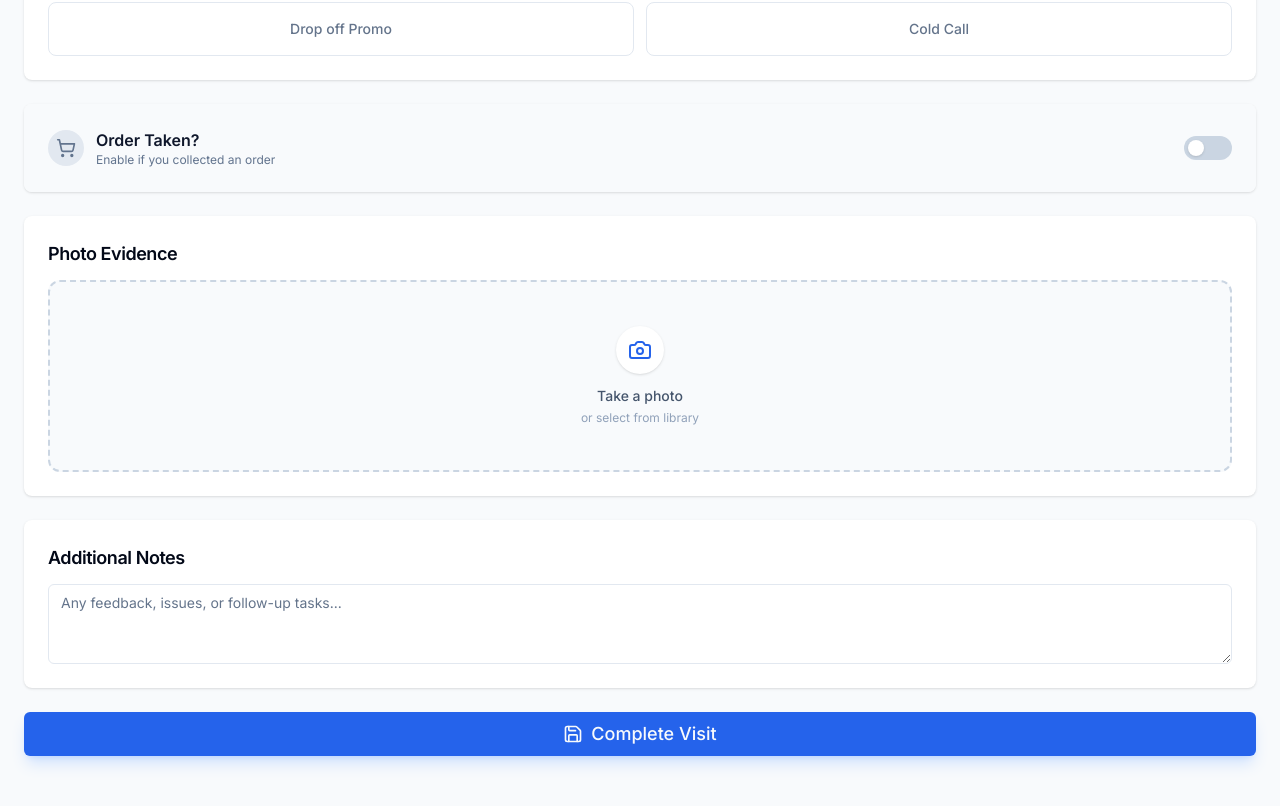
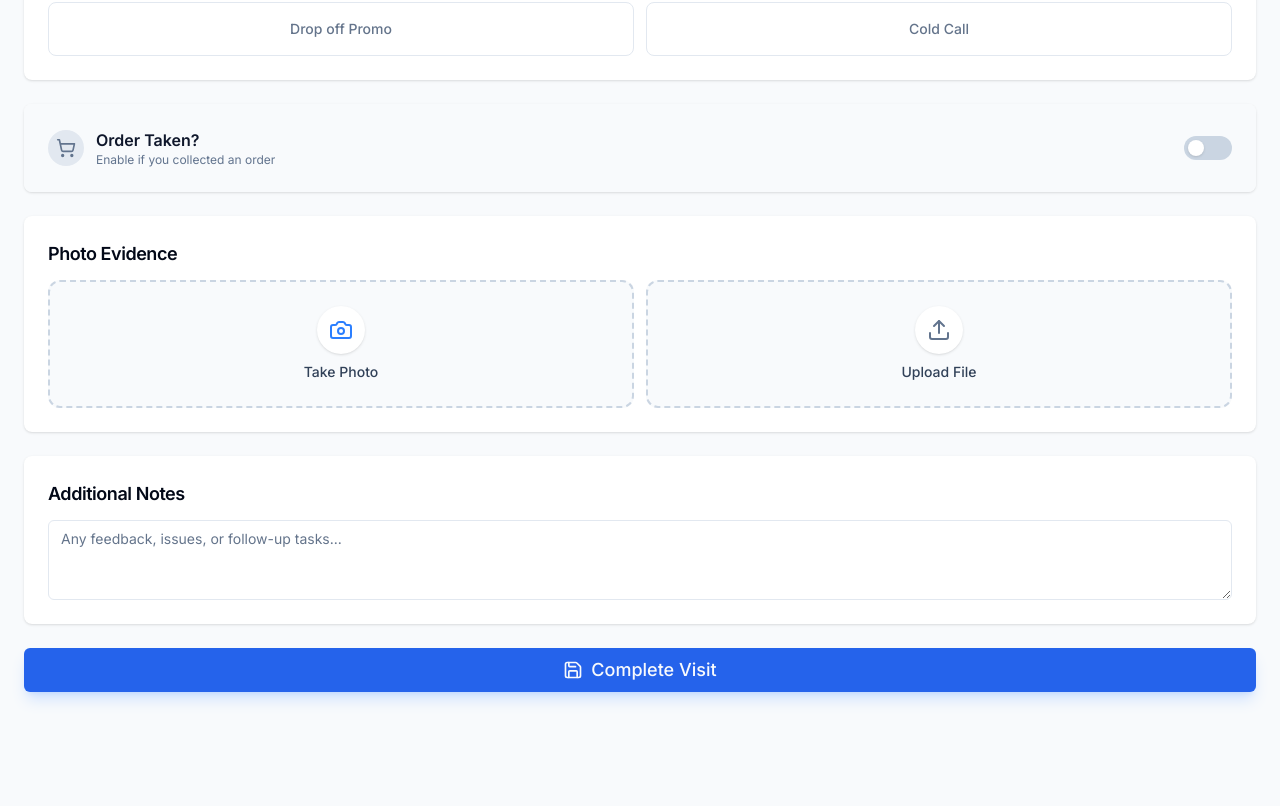
Before and after one commit to slamson99/bodyassist-crm, a Next.js app: page /new-visit in a window 1280 px wide. Shown: the part 849-1655 px from the top of the page. Built offline with nearby package versions, Linux system fonts and the light colour scheme; sample sign-in values are in the browser's storage.

Commit message:
Improve photo upload UX with separate buttons

```diff
--- a/components/PhotoUpload.tsx
+++ b/components/PhotoUpload.tsx
@@ -10,7 +10,8 @@ interface PhotoUploadProps {
 }
 
 export function PhotoUpload({ onPhotoSelect, currentPhoto }: PhotoUploadProps) {
-    const fileInputRef = React.useRef<HTMLInputElement>(null);
+    const cameraInputRef = React.useRef<HTMLInputElement>(null);
+    const galleryInputRef = React.useRef<HTMLInputElement>(null);
 
     const handleFileChange = (e: React.ChangeEvent<HTMLInputElement>) => {
         const file = e.target.files?.[0];
@@ -25,27 +26,52 @@ export function PhotoUpload({ onPhotoSelect, currentPhoto }: PhotoUploadProps) {
 
     return (
         <div className="w-full">
+            {/* Camera Input (Forces Camera on Mobile) */}
             <input
                 type="file"
                 accept="image/*"
                 capture="environment"
                 className="hidden"
-                ref={fileInputRef}
+                ref={cameraInputRef}
+                onChange={handleFileChange}
+            />
+
+            {/* Gallery Input (Allows File Selection) */}
+            <input
+                type="file"
+                accept="image/*"
+                className="hidden"
+                ref={galleryInputRef}
                 onChange={handleFileChange}
             />
 
             {!currentPhoto ? (
-                <button
-                    type="button"
-                    onClick={() => fileInputRef.current?.click()}
-                    className="flex flex-col items-center justify-center w-full h-48 border-2 border-dashed rounded-xl border-slate-300 bg-slate-50 transition-colors hover:bg-slate-100 hover:border-primary/50"
-                >
-                    <div className="p-3 bg-white rounded-full shadow-sm mb-3">
-                        <Camera className="w-6 h-6 text-primary" />
-                    </div>
-                    <span className="text-sm font-medium text-slate-600">Take a photo</span>
-                    <span className="text-xs text-slate-400 mt-1">or select from library</span>
-                </button>
+                <div className="grid grid-cols-2 gap-3 h-32">
+                    {/* Take Photo Button */}
+                    <button
+                        type="button"
+                        onClick={() => cameraInputRef.current?.click()}
+                        className="flex flex-col items-center justify-center h-full border-2 border-dashed rounded-xl border-slate-300 bg-slate-50 transition-all active:scale-95 hover:bg-blue-50 hover:border-blue-200"
+                    >
+                        <div className="p-3 bg-white rounded-full shadow-sm mb-2 text-blue-500">
+                            <Camera className="w-6 h-6" />
+                        </div>
+                        <span className="text-sm font-medium text-slate-700">Take Photo</span>
+                    </button>
+
+                    {/* Upload Button */}
+                    <button
+                        type="button"
+                        onClick={() => galleryInputRef.current?.click()}
+                        className="flex flex-col items-center justify-center h-full border-2 border-dashed rounded-xl border-slate-300 bg-slate-50 transition-all active:scale-95 hover:bg-slate-100"
+                    >
+                        <div className="p-3 bg-white rounded-full shadow-sm mb-2 text-slate-500">
+                            {/* Simple Upload Icon */}
+                            <svg xmlns="http://www.w3.org/2000/svg" width="24" height="24" viewBox="0 0 24 24" fill="none" stroke="currentColor" strokeWidth="2" strokeLinecap="round" strokeLinejoin="round"><path d="M21 15v4a2 2 0 0 1-2 2H5a2 2 0 0 1-2-2v-4" /><polyline points="17 8 12 3 7 8" /><line x1="12" x2="12" y1="3" y2="15" /></svg>
+                        </div>
+                        <span className="text-sm font-medium text-slate-700">Upload File</span>
+                    </button>
+                </div>
             ) : (
                 <div className="relative w-full h-48 rounded-xl overflow-hidden shadow-sm border bg-black">
                     {/* eslint-disable-next-line @next/next/no-img-element */}
```
